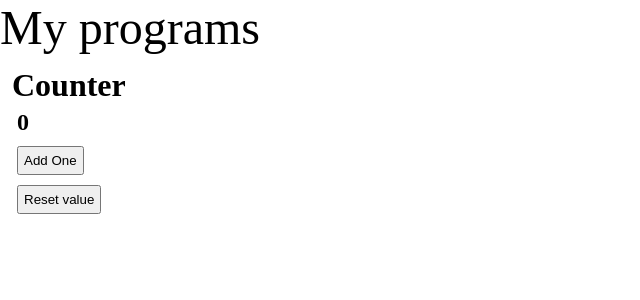
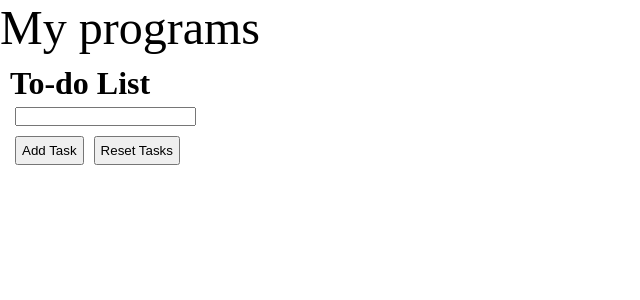
Before and after one commit to vermayash/my-react-project, a React (Create React App) app: page / in a window 1280 px wide. Shown: the top 300 px of the page, without its empty margins (0-640 px from the left). Built offline with nearby package versions, Linux system fonts and the light colour scheme.

Commit message:
Add Checkbox and context

```diff
--- a/public/index.html
+++ b/public/index.html
@@ -6,8 +6,8 @@
     <meta name="viewport" content="width=device-width, initial-scale=1" />
     <meta name="theme-color" content="#000000" />
     <meta
-      name="description"
-      content="Web site created using create-react-app"
+      name="Yash Verma"
+      content="Different projects created by Yash on React"
     />
     <link rel="apple-touch-icon" href="%PUBLIC_URL%/logo192.png" />
     <!--
@@ -24,7 +24,7 @@
       work correctly both with client-side routing and a non-root public URL.
       Learn how to configure a non-root public URL by running `npm run build`.
     -->
-    <title>React App</title>
+    <title>Yash Verma: My Apps</title>
   </head>
   <body>
     <noscript>You need to enable JavaScript to run this app.</noscript>
--- a/src/App.js
+++ b/src/App.js
@@ -1,4 +1,6 @@
-import Counter from "./counter/Counter";
+import Counter from "./programs/counter/Counter";
+import Parent from "./programs/contextHook/Parent";
+import TodoList from "./programs/todoList/TodoList";
 
 const App = () => {
     return (
@@ -12,7 +14,9 @@ const App = () => {
             `}
             </style>
             <span style={{"fontSize": "48px"}}>My programs</span>
-            <Counter />
+            {/* <Counter />
+            <Parent /> */}
+            <TodoList />
         </div>
     );
 };
--- a/src/comps/Button.js
+++ b/src/comps/Button.js
@@ -1,13 +1,11 @@
-const Button = ({btnId, btnValue, btnCallBack}) => {
+const Button = ({ btnId, btnValue, btnCallBack }) => {
     return (
-        <div style={{"padding": "5px"}}>
-            <input
-                type="button"
-                style={{"padding": "5px"}}
-                id={btnId}
-                value={btnValue}
-                onClick={btnCallBack} />
-        </div>
+        <input
+            type="button"
+            style={{ "padding": "5px", "margin": "5px" }}
+            id={btnId}
+            value={btnValue}
+            onClick={btnCallBack} />
     );
 };
 
--- /dev/null
+++ b/src/comps/CheckBox.js
@@ -0,0 +1,27 @@
+import { useState } from "react";
+
+const CheckBox = ({boxId, boxName, boxValue, boxText, callBack}) => {
+    const [isChecked, setIsChecked] = useState(false);
+
+    const handleCheckChange = (event) => {
+        setIsChecked(event.target.checked);
+    };
+
+    return (
+        <div>
+            <input
+                type="checkbox"
+                id={boxId}
+                name={boxName}
+                checked={isChecked}
+                onChange={handleCheckChange}
+                value={boxValue} />
+
+            <label for={boxId}>
+                {boxText}
+            </label>
+        </div>
+    );
+};
+
+export default CheckBox;
--- /dev/null
+++ b/src/programs/contextHook/Child1.js
@@ -0,0 +1,15 @@
+import { useContext } from "react";
+import BooksContext from "./contexts/books";
+
+const Child1 = () => {
+    const booksValue = useContext(BooksContext);
+
+    return (
+        <div>
+            <h3>Context Child 1</h3>
+            <p>Books count:  {booksValue}</p>
+        </div>
+    );
+};
+
+export default Child1;
--- /dev/null
+++ b/src/programs/contextHook/Child2.js
@@ -0,0 +1,15 @@
+import { useContext } from "react";
+import BooksContext from "./contexts/books";
+
+const Child2 = () => {
+    const booksValue = useContext(BooksContext);
+
+    return (
+        <div>
+            <h3>Context Child 2</h3>
+            <p>Books count:  {booksValue}</p>
+        </div>
+    );
+};
+
+export default Child2;
--- /dev/null
+++ b/src/programs/contextHook/Parent.js
@@ -0,0 +1,31 @@
+import BooksContext from "./contexts/books";
+
+import Child1 from "./Child1";
+import Child2 from "./Child2";
+import { useEffect, useState } from "react";
+import Button from "../../comps/Button";
+
+const Parent = () => {
+    const [val, setVal] = useState(0);
+
+    const callBack = () => {
+        setVal(val + 1);
+    };
+    // useEffect(() => {
+    //     setVal(Math.random() * 100);
+    // },[]);
+
+    return (
+        <div style={{"padding": "50px"}}>
+            <h3>Parent component</h3>
+            <Button btnId="increaseVal" btnValue="Increase value" btnCallBack={callBack} />
+
+            <BooksContext.Provider value={val}>
+                <Child1 />
+                <Child2 />
+            </BooksContext.Provider>
+        </div>
+    );
+};
+
+export default Parent;
--- /dev/null
+++ b/src/programs/contextHook/contexts/books.js
@@ -0,0 +1,5 @@
+import { createContext } from "react";
+
+const BooksContext = createContext();
+
+export default BooksContext;
--- a/src/counter/Counter.js
+++ b/src/programs/counter/Counter.js
@@ -1,5 +1,5 @@
 import { useState } from "react";
-import Button from "../comps/Button";
+import Button from "../../comps/Button";
 
 const Counter = () => {
     const [count, setCount] = useState(0);
--- /dev/null
+++ b/src/programs/todoList/TodoList.js
@@ -0,0 +1,46 @@
+import { useState } from "react";
+import CheckBox from "../../comps/CheckBox";
+import Button from "../../comps/Button";
+
+const TodoList = () => {
+    const [task, setTask] = useState('');
+    const [tasks, setTasks] = useState([]);
+
+    const handleInputChange = (event) => {
+        setTask(event.target.value);
+    };
+
+    const handleBtnCallBack = () => {
+        setTasks([...tasks, task]);
+        setTask('');
+    };
+
+    const handleResetBtn = () => {
+        setTask('');
+        setTasks([]);
+    };
+
+    const renderedTasks = tasks.map((task, index) => {
+        return <CheckBox boxId={index} boxValue={task} boxName={task} boxText={task} />;
+    });
+
+    return (
+        <div style={{ "padding": "10px" }}>
+            <h1>To-do List</h1>
+            <div>
+                {renderedTasks}
+            </div>
+            <div>
+                <div style={{"padding": "5px"}}>
+                    <input type="text" id="task" value={task} onChange={handleInputChange} />
+                </div>
+                <div>
+                    <Button btnId="addTask" btnValue="Add Task" btnCallBack={handleBtnCallBack} />
+                    <Button btnId="reset" btnValue={"Reset Tasks"} btnCallBack={handleResetBtn} />
+                </div>
+            </div>
+        </div>
+    );
+};
+
+export default TodoList;
```
